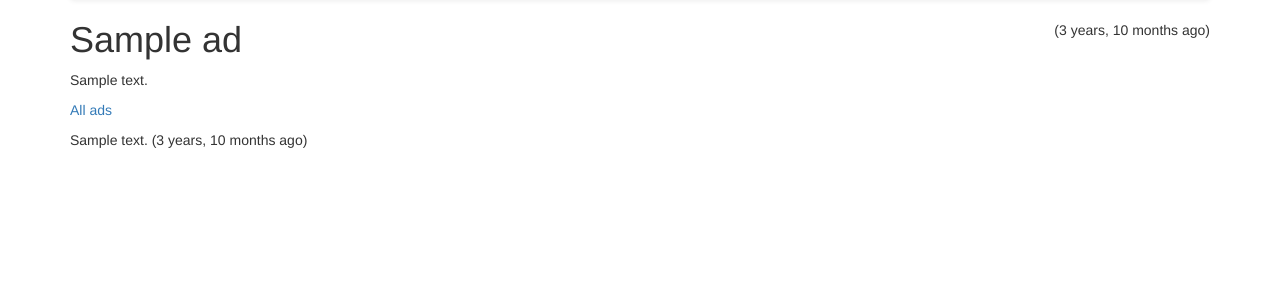
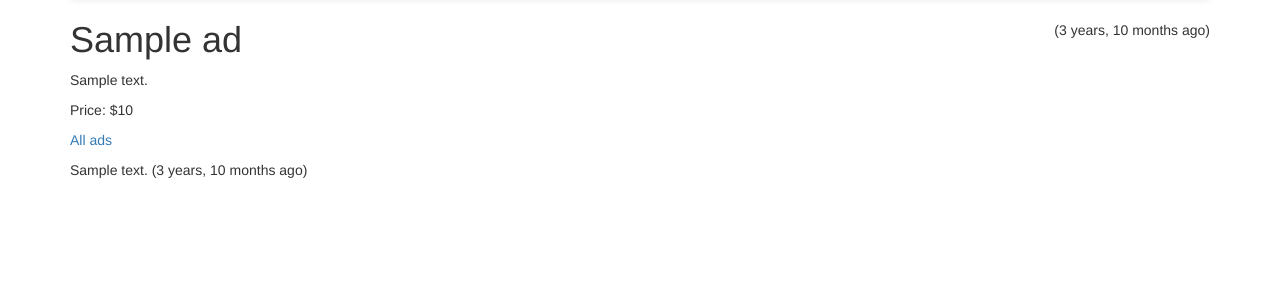
Before and after one commit to weword59/tutorial4c, a Django app: template ads/templates/ads/ad_detail.html in a window 1280 px wide. Shown: the part 52-352 px from the top of the page. Run offline with Django 3.2, Linux system fonts and the light colour scheme; the template is opened without the code that fills it: most values are stand-ins (such as "Sample title", 1, 10 or a date in 2020); some libraries are stand-ins or nearby versions.

Commit message:
Add price

```diff
--- a/ads/templates/ads/ad_detail.html
+++ b/ads/templates/ads/ad_detail.html
@@ -41,6 +41,7 @@
 {{ ad.text }}
 </p>
 <p>
+  Price: ${{ ad.price }}
 </p>
 <p>
 <a href="{% url 'ads:all' %}">All ads</a>
```
Also changed, not shown: db.sqlite3.
